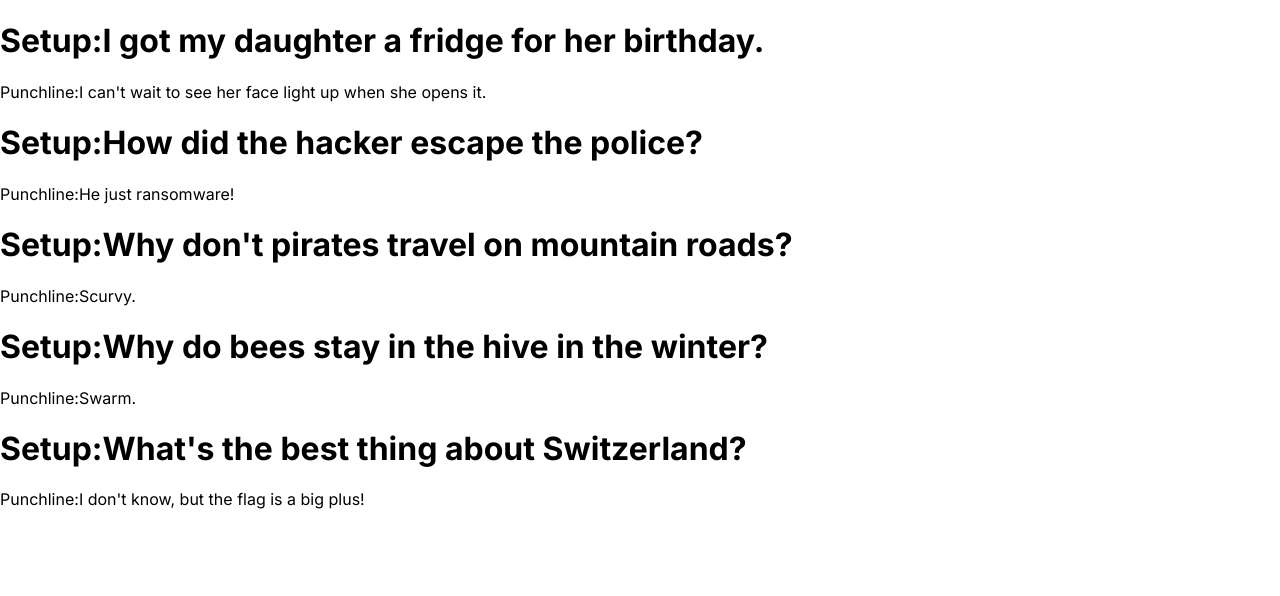
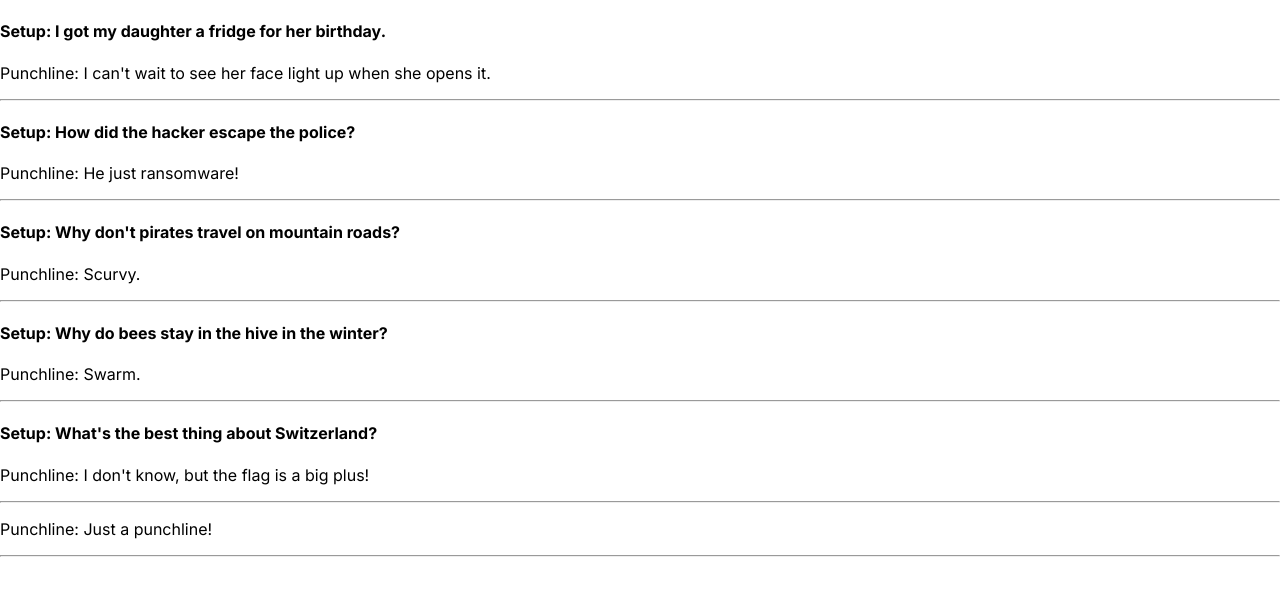
Before and after one commit to FRANZ2103/Simple-JavaScript, a React (Vite) app: page / in a window 1280 px wide. Shown: the top 596 px of the page. Built offline with nearby package versions, Linux system fonts and the light colour scheme.

Commit message:
added conditional rendering for joke with only punchline

```diff
--- a/src/App.jsx
+++ b/src/App.jsx
@@ -15,23 +15,21 @@ console.log(jokesData);
 * the jokes show up on the page again
  */
 
-const jokeElements = jokesData.map((x)=>{
-// return `Setup: ${x.setup} Punchline: ${x.punchline}`
-return <><h1 key={x.id}>Setup:{x.setup}</h1> <p key={x.id}>Punchline:{x.punchline}</p></>
-}
-)
-const punchlines = jokesData.map((x)=>{
-return
+// const jokeElements = jokesData.map((x)=>{
+// // return `Setup: ${x.setup} Punchline: ${x.punchline}`
+// return <><h1 key={x.id}>Setup:{x.setup}</h1> <p key={x.id}>Punchline:{x.punchline}</p></>
+// }
+// )
+
+const jokeEIements = jokesData.map((joke) =>{
+  return <Joke setup={joke.setup} punchline={joke.punchline}/>
 }
 )
 
 
 createRoot(document.getElementById("root")).render(
   <>
-  <Joke
-  setup = {jokeElements}
-  // punchline = {punchlines}
-  />
+  {jokeEIements}
 
   </>
 )
--- a/src/Joke page/components/Joke.jsx
+++ b/src/Joke page/components/Joke.jsx
@@ -2,8 +2,10 @@ export default function Joke(props){
     const added = props.number + props.number
     return(
         <main>
-            {props.setup}
-            {props.punchline}
+            {/* <h4> Setup: {props.setup}</h4> */}
+            {props.setup ? <h4> Setup: {props.setup}</h4> :<p></p>}
+            <p>Punchline: {props.punchline}</p>
+            <hr/>
             {/* {props.number ? <p>{added}</p> :<p></p>}
             <h1>{props.test}</h1> */}
         </main>
--- a/src/Joke page/jokesData.js
+++ b/src/Joke page/jokesData.js
@@ -18,5 +18,8 @@ export default [
     {
         setup: "What's the best thing about Switzerland?",
         punchline: "I don't know, but the flag is a big plus!"
+    },
+    {
+        punchline: "Just a punchline!"
     }
 ]
```
